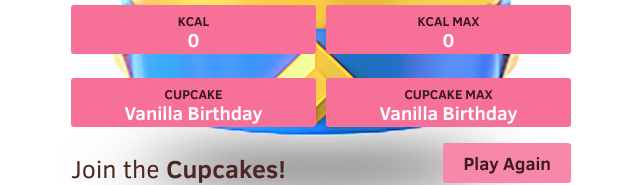
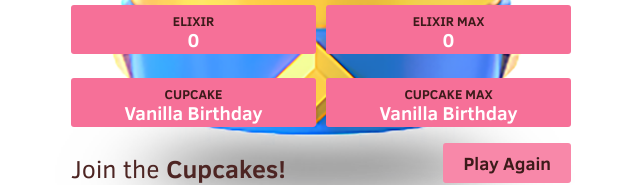
Before and after one commit to tristantwo/Clash-Royale-2048, a plain HTML site: page index.html in a window 1280 px wide. Shown: the part 317-502 px from the top of the page, 319-959 px from the left. Drawn offline with Linux system fonts and the light colour scheme.

Commit message:
Update main.css

```diff
--- a/style/main.css
+++ b/style/main.css
@@ -117,12 +117,12 @@ h1.title {
 .score-container:after {
   content: "Cupcake"; }
 .score-points:after {
-  content: "Kcal"; }
+  content: "Elixir"; }
 
 .best-container:after {
   content: "Cupcake Max"; }
 .best-points:after {
-	content: "Kcal Max"; }
+	content: "Elixir Max"; }
 
 p {
   margin-top: 0;
```
